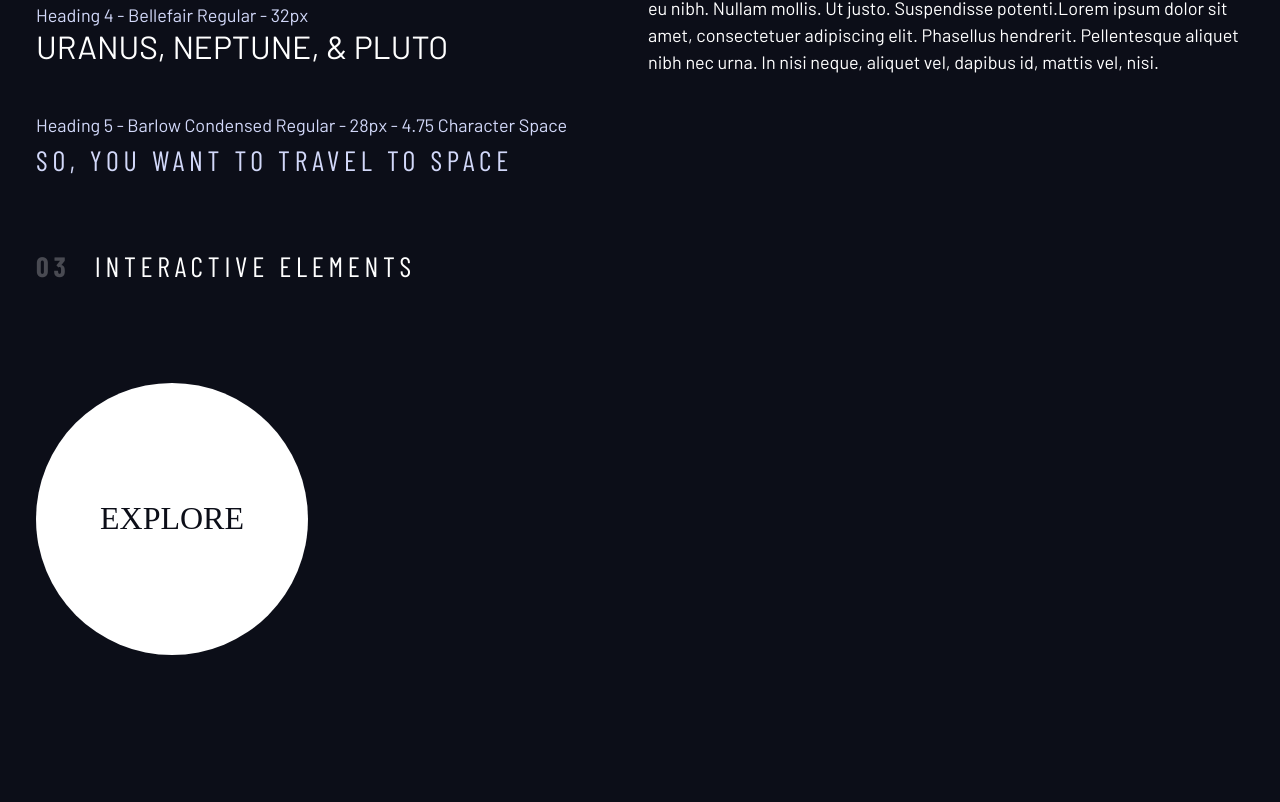
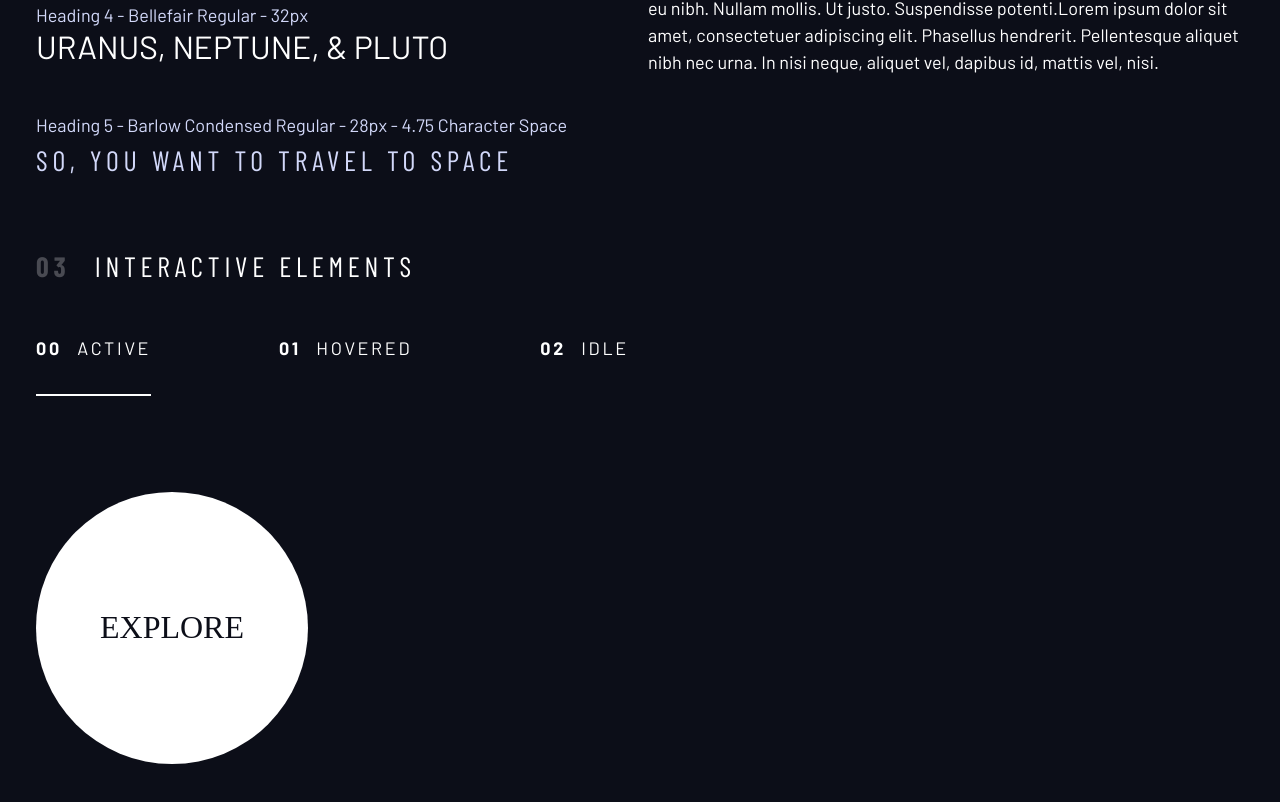
Before and after one commit to tatasadi/space-tourism, a React (Vite) app: page / in a window 1280 px wide. Shown: the part 988-1790 px from the top of the page. Before the commit the page ends 1691 px from the top, so only its background shows below. Built offline with nearby package versions, Linux system fonts and the light colour scheme; a web font is replaced by a local one.

Commit message:
add nav design

```diff
--- a/src/DesignSystem.tsx
+++ b/src/DesignSystem.tsx
@@ -157,7 +157,27 @@ export default function DesignSystem() {
         </h2>
 
         {/* navigation  */}
-        <div></div>
+        <div>
+          <nav>
+            <ul className="primary-navigation underline-indicators flex">
+              <li className="active">
+                <a className="uppercase text-white letter-spacing-2" href="#">
+                  <span>00</span> Active
+                </a>
+              </li>
+              <li>
+                <a className="uppercase text-white letter-spacing-2" href="#">
+                  <span>01</span> Hovered
+                </a>
+              </li>
+              <li>
+                <a className="uppercase text-white letter-spacing-2" href="#">
+                  <span>02</span> Idle
+                </a>
+              </li>
+            </ul>
+          </nav>
+        </div>
 
         <div className="flex">
           <div style={{ marginTop: "5rem" }}>
--- a/src/index.css
+++ b/src/index.css
@@ -269,3 +269,34 @@ select {
   transform: scale(1.5);
   opacity: 1;
 }
+
+.primary-navigation {
+  --gap: 8rem;
+  --underline-gap: 2rem;
+  list-style: none;
+  padding: 0;
+  margin: 0;
+}
+
+.primary-navigation a {
+  text-decoration: none;
+}
+
+.primary-navigation a > span {
+  font-weight: 700;
+  margin-right: 0.5em;
+}
+
+.underline-indicators > * {
+  padding: var(--underline-gap, 1rem) 0;
+  border-bottom: 0.187rem solid hsl(var(--clr-white) / 0);
+}
+
+.underline-indicators > *:hover,
+.underline-indicators > *:focus {
+  border-color: hsl(var(--clr-white) / 0.5);
+}
+
+.underline-indicators > .active {
+  border-color: hsl(var(--clr-white));
+}
```
